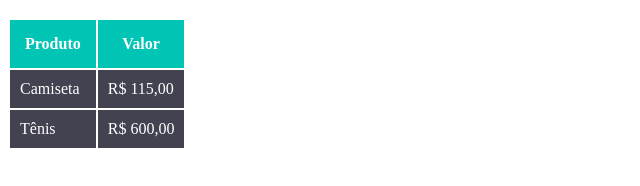
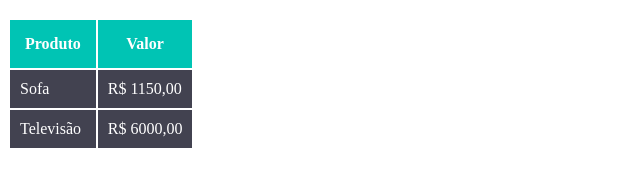
Before and after one commit to Kermerson-Silva/Desafio-Tabela-Estilizada-DevQuest, a plain HTML site: page index.html in a window 1280 px wide. Shown: the part 308-494 px from the top of the page, without its empty margins (0-640 px from the left). Drawn offline with Linux system fonts and the light colour scheme.

Commit message:
troca-de-produtos-da-tabela-casa

```diff
--- a/index.html
+++ b/index.html
@@ -38,13 +38,13 @@
       </tr>
 
       <tr class="produto">
-        <td>Camiseta</td>
-        <td>R$ 115,00</td>
+        <td>Sofa</td>
+        <td>R$ 1150,00</td>
       </tr>
 
       <tr class="produto">
-        <td>Tênis</td>
-        <td>R$ 600,00</td>
+        <td>Televisão</td>
+        <td>R$ 6000,00</td>
       </tr>
     </table>
   </body>
```
